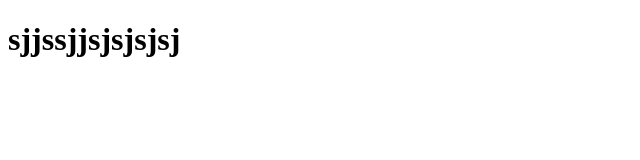
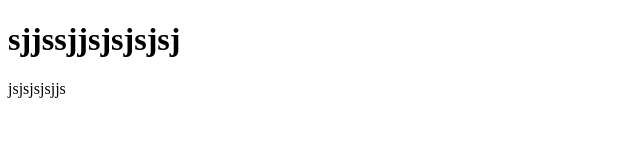
Before and after one commit to menjivardennis56-collab/NEXU-, a plain HTML site: page index.html in a window 1280 px wide. Shown: the full height of the page, 0-640 px from the left. Drawn offline with Linux system fonts and the light colour scheme.

Commit message:
Update index.html

```diff
--- a/index.html
+++ b/index.html
@@ -7,5 +7,6 @@
 </head>
 <body>
     <h1>sjjssjjsjsjsjsj</h1>
+    jsjsjsjsjjs
 </body>
 </html>
```
